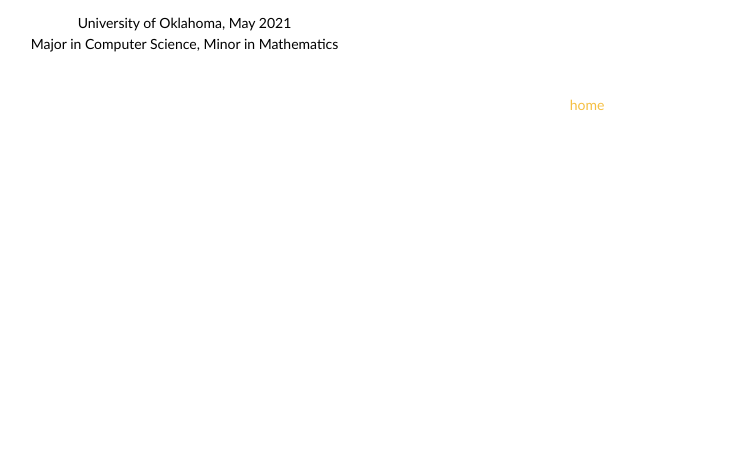
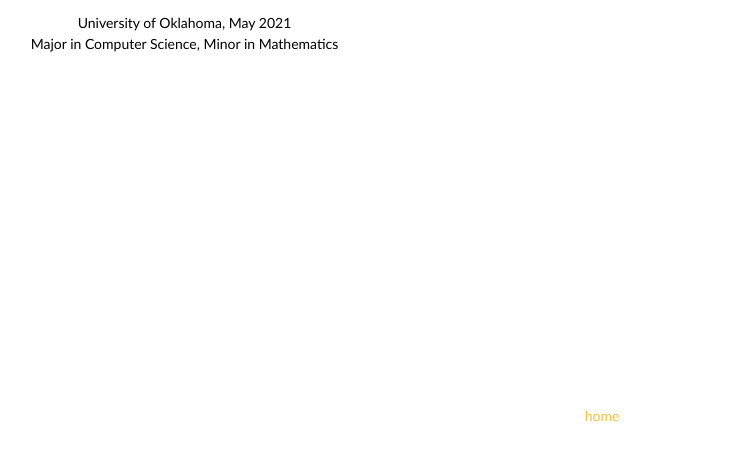
Before and after one commit to myer0432/myer0432.github.io, a Jekyll site: the page built from index.md, in a window 1280 px wide. Shown: the part 370-830 px from the top of the page, without its empty margins (188-936 px from the left). Built offline with Jekyll 4.4.1, drawn with Linux system fonts in a browser that asks for light colours.

Commit message:
center footer take 3

```diff
--- a/_sass/jekyll-theme-minimal.scss
+++ b/_sass/jekyll-theme-minimal.scss
@@ -130,11 +130,11 @@
 
 footer {
   text-align:center;
-  width:270px;
-  top: 50%;
-  left: 50%;
+  width:300px;
+  left:50%;
+  right:50%;
+  bottom:10%;
   position:fixed;
-  bottom:100px;
   -webkit-font-smoothing:subpixel-antialiased;
 }
 
```
